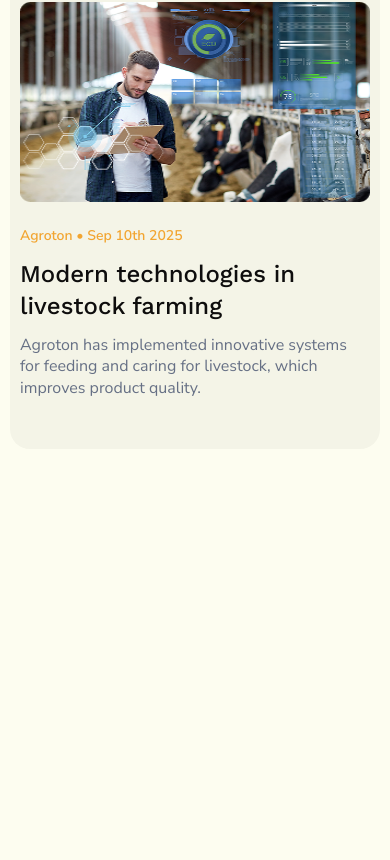
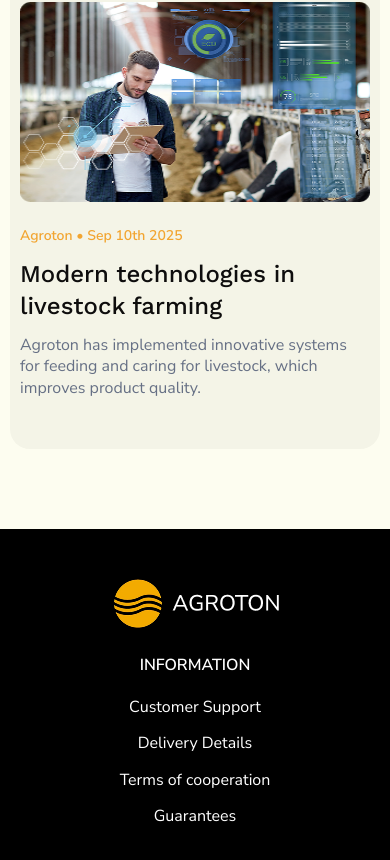
Before and after one commit to poetryofcode/Agroton, a Next.js app: page / in a window 390 px wide. Shown: the part 8423-9283 px from the top of the page. Before the commit the page ends 8952 px from the top, so only its background shows below. Built offline with nearby package versions, Linux system fonts and the light colour scheme.

Commit message:
feat: footer mobile friendly

```diff
--- a/src/app/page.tsx
+++ b/src/app/page.tsx
@@ -18,7 +18,7 @@
         <Partners />
         <Blog />
       </main>
-      {/* <Footer /> */}
+      <Footer />
     </>
   );
 }
--- a/src/components/Footer.module.scss
+++ b/src/components/Footer.module.scss
@@ -33,3 +33,26 @@
   border-top: 1px solid #fff;
   padding-top: 15px;
 }
+
+@media (max-width: 800px) {
+  .top {
+    display: block;
+    text-align: center;
+    ul:nth-child(1) {
+      display: none;
+    }
+    ul:nth-child(even) {
+      display: none;
+    }
+    a {
+      margin-bottom: 20px;
+      display: inline-block;
+    }
+  }
+  .bottom {
+    display: none;
+  }
+  .footer {
+    padding: 50px 0;
+  }
+}
```
